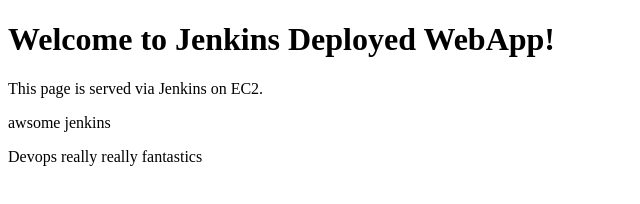
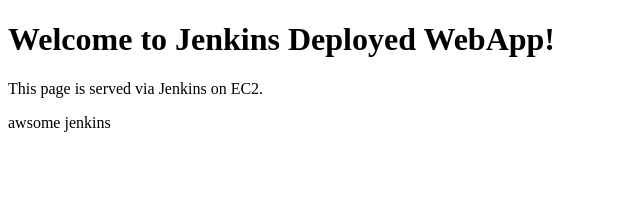
Before and after one commit to ofc365/jenkin-proj, a plain HTML site: page index.html in a window 1280 px wide. Shown: the whole page, without its empty margins (0-640 px from the left). Drawn offline with Linux system fonts and the light colour scheme.

Commit message:
Update index.html

```diff
--- a/index.html
+++ b/index.html
@@ -7,6 +7,5 @@
     <h1>Welcome to Jenkins Deployed WebApp!</h1>
     <p>This page is served via Jenkins on EC2.</p>
     <p> awsome jenkins</p>
-    <p>Devops really really fantastics</p>
 </body>
 </html>
```
